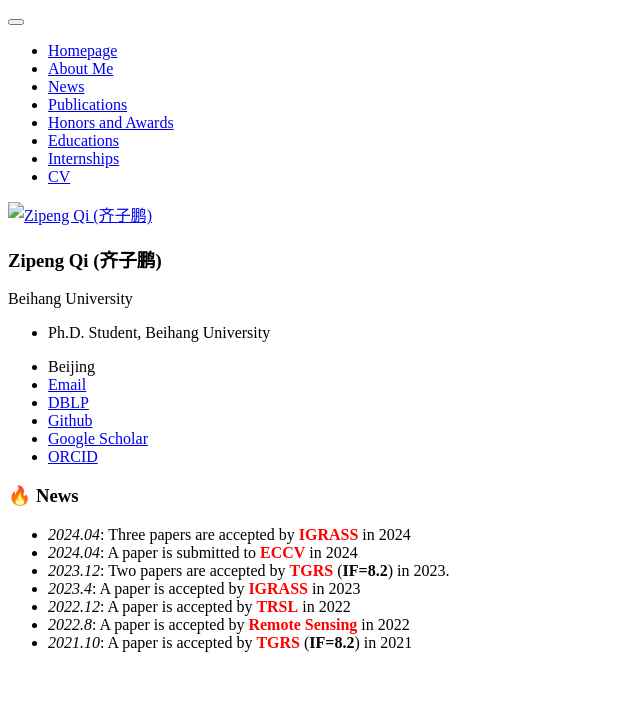
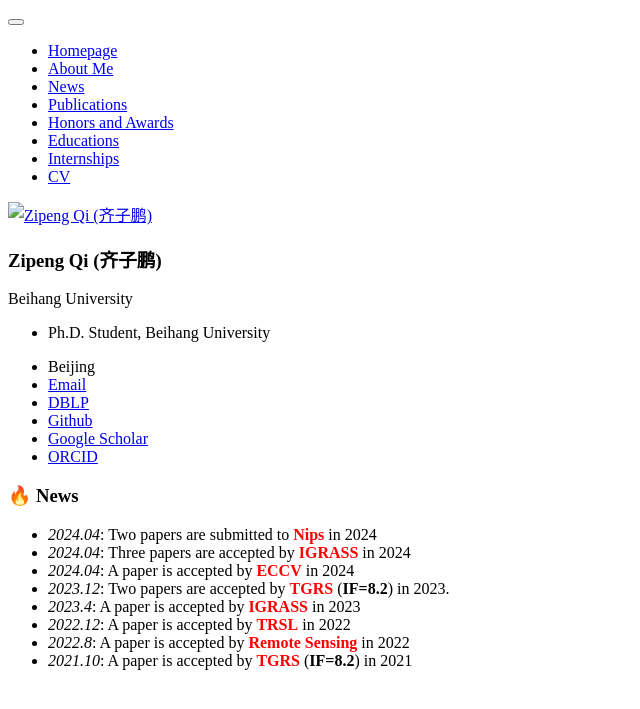
Before and after one commit to qizipeng/qizipeng.github.io, a Jekyll site: the page built from _pages/includes/news.md, in a window 1280 px wide. Shown: the top 709 px of the page, without its empty margins (0-640 px from the left). Built offline with Jekyll 4.4.1, drawn with Linux system fonts in a browser that asks for light colours; our own code applies the rules of GitHub Pages for plain Markdown files.

Commit message:
Update news.md

```diff
--- a/_pages/includes/news.md
+++ b/_pages/includes/news.md
@@ -1,6 +1,7 @@
 # 🔥 News
+- *2024.04*: Two papers are submitted to **<font color="red">Nips</font>** in 2024
 - *2024.04*: Three papers are accepted by **<font color="red">IGRASS</font>** in 2024
-- *2024.04*: A paper is submitted to **<font color="red">ECCV</font>** in 2024
+- *2024.04*: A paper is accepted by **<font color="red">ECCV</font>** in 2024
 - *2023.12*: Two papers are accepted by **<font color="red">TGRS</font>** (**IF=8.2**) in 2023.
 - *2023.4*: A paper is accepted by **<font color="red">IGRASS</font>** in 2023
 - *2022.12*: A paper is accepted by **<font color="red">TRSL</font>** in 2022
```
